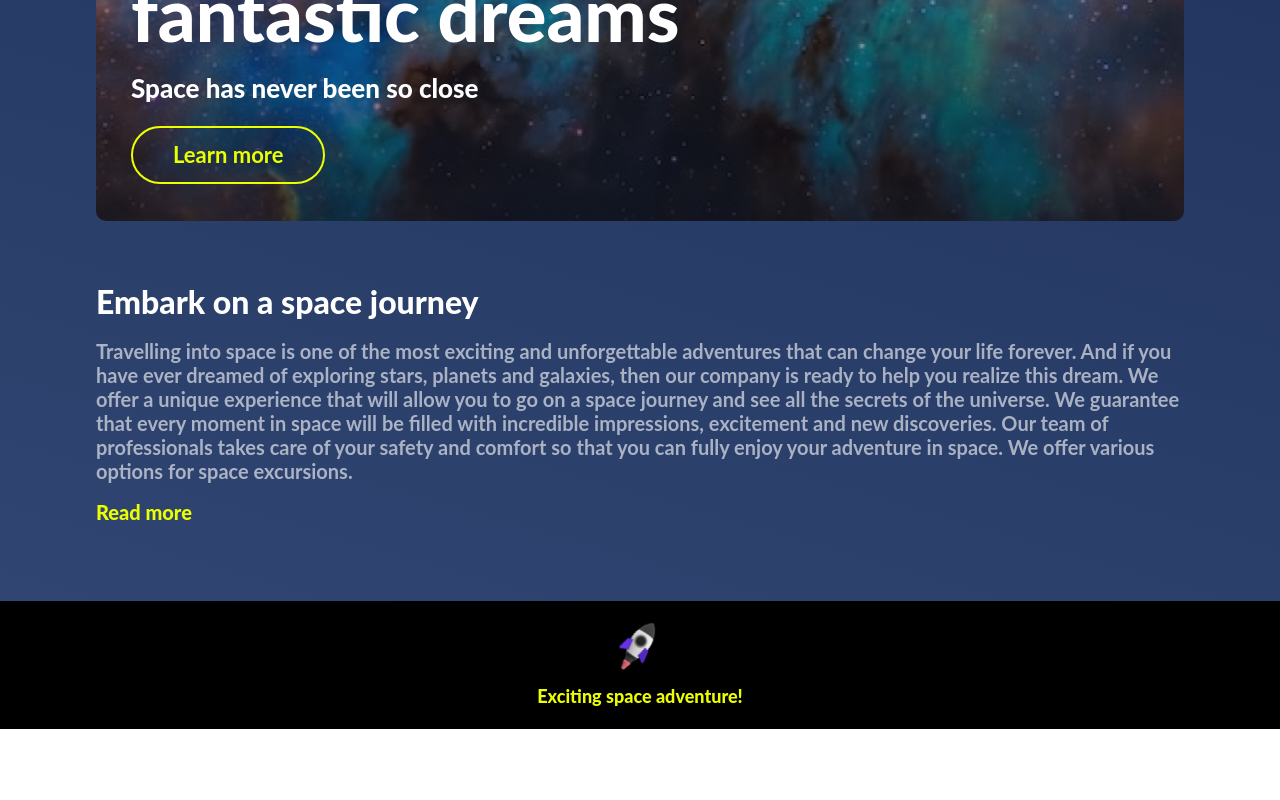
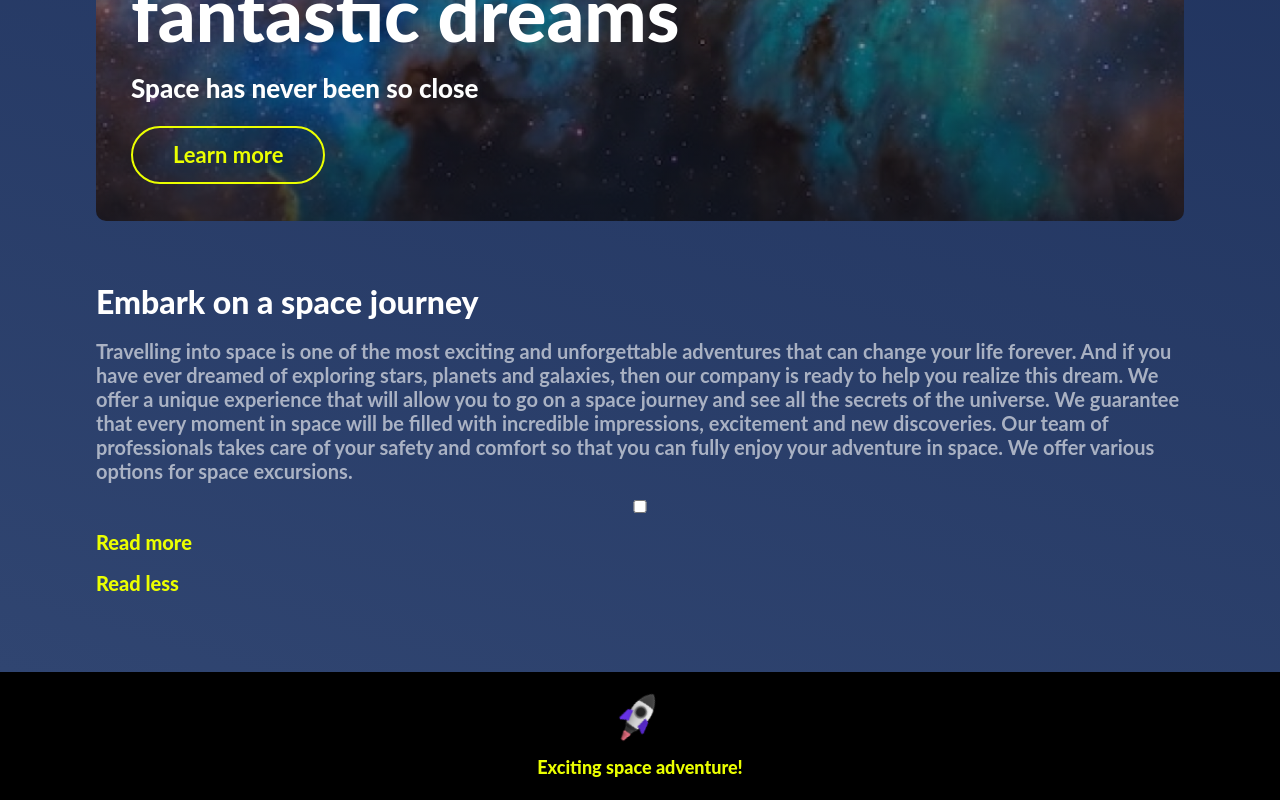
Before and after one commit to DaniilSerga/TestTask, a React (Create React App) app: page / in a window 1280 px wide. Shown: the part 1656-2456 px from the top of the page. Before the commit the page ends 2385 px from the top, so only its background shows below. Built offline with nearby package versions, Linux system fonts and the light colour scheme; the HTML template or start-up script is replaced by a standard one; a web font is replaced by a local one.

Commit message:
refactor: rename class

```diff
--- a/src/App.jsx
+++ b/src/App.jsx
@@ -139,7 +139,7 @@ const App = () => {
                 space excursions.
               </p>
 
-              <input className="expand-texts-input" id="expand-text" type="checkbox" />
+              <input className="expand-text-input" id="expand-text" type="checkbox" />
               <label htmlFor="expand-text">Read more</label>
               <label htmlFor="expand-text">Read less</label>
 
--- a/src/App.scss
+++ b/src/App.scss
@@ -632,7 +632,7 @@ main {
   }
 }
 
-.expand-texts-input:checked ~ .expandible-text {
+.expand-text-input:checked ~ .expandible-text {
   max-height: 200px;
 }
 
```
